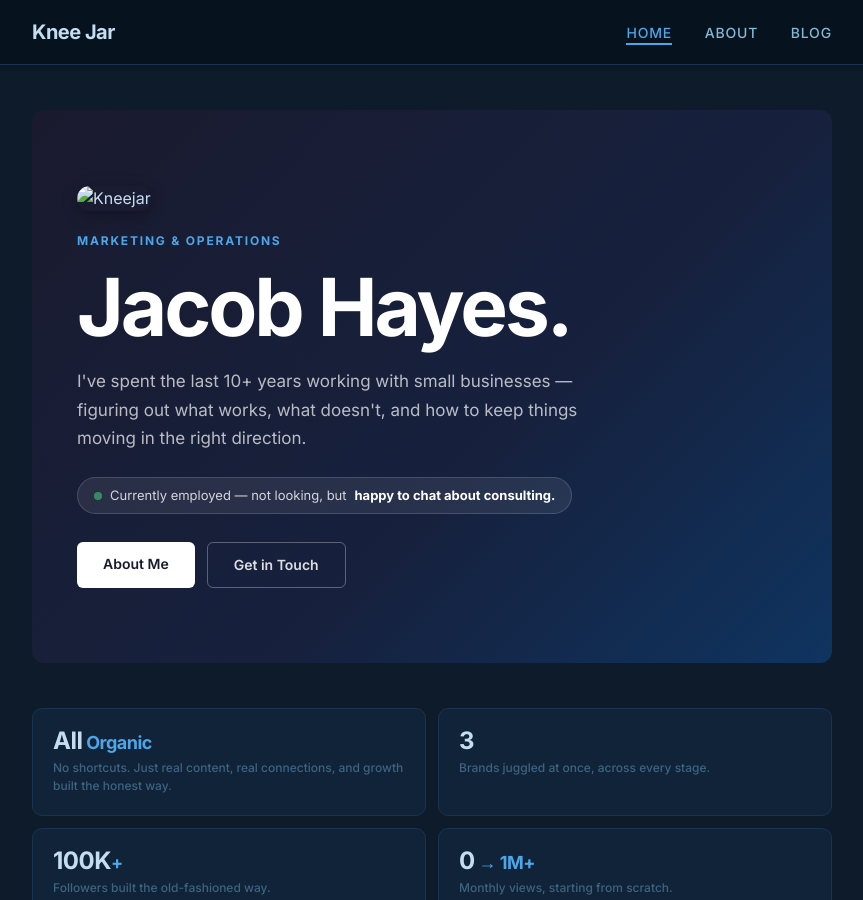
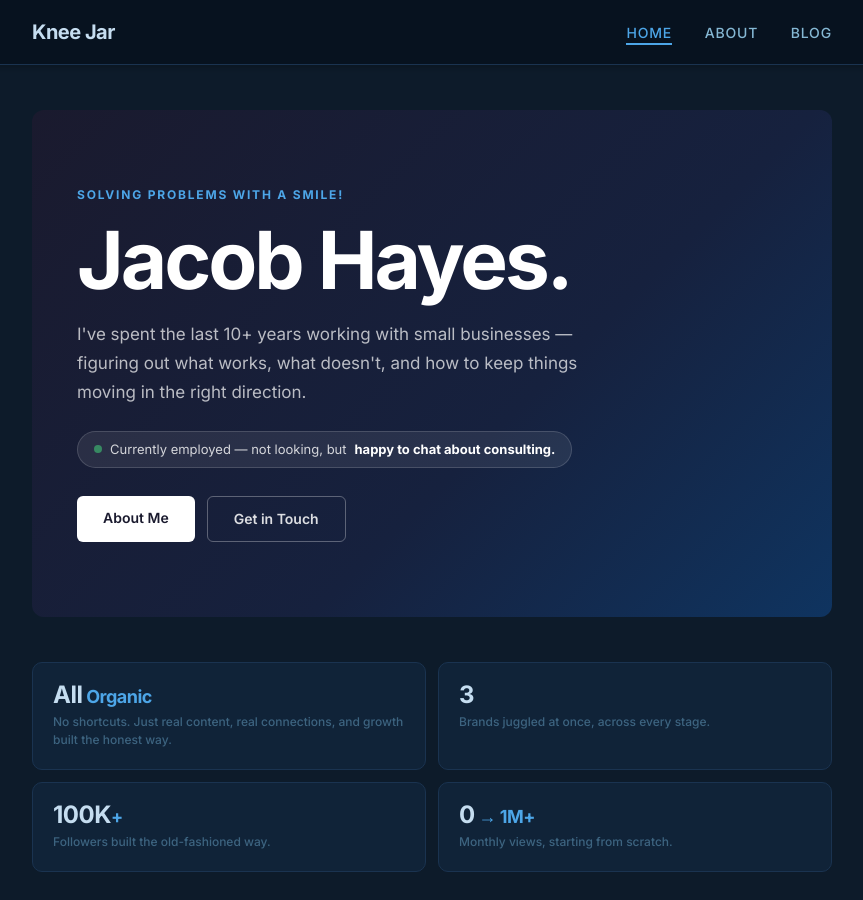
Before and after one commit to haye8277/haye8277.github.io, a Jekyll site: the page built from index.html, in a window 1280 px wide and 900 px high. Shown: the whole window, without its empty margins (208-1071 px from the left). Built offline with Jekyll 4.4.1, drawn with Linux system fonts in a browser that asks for light colours.

Commit message:
Remove favicon from hero, update eyebrow text
Co-Authored-By: Claude Sonnet 4.6 <noreply@anthropic.com>

```diff
--- a/index.html
+++ b/index.html
@@ -5,10 +5,7 @@ title: Meet Kneejar
 
 <div class="ri-hero">
   <div class="ri-hero-inner">
-    <div class="ri-hero-icon">
-      <img src="{{ site.baseurl }}/favicon.png" alt="Kneejar">
-    </div>
-    <div class="ri-eyebrow">Marketing &amp; Operations</div>
+    <div class="ri-eyebrow">Solving Problems with a Smile!</div>
     <h1 class="ri-name">Jacob Hayes.</h1>
     <p class="ri-tagline">I've spent the last 10+ years working with small businesses — figuring out what works, what doesn't, and how to keep things moving in the right direction.</p>
     <div class="ri-status">
```
